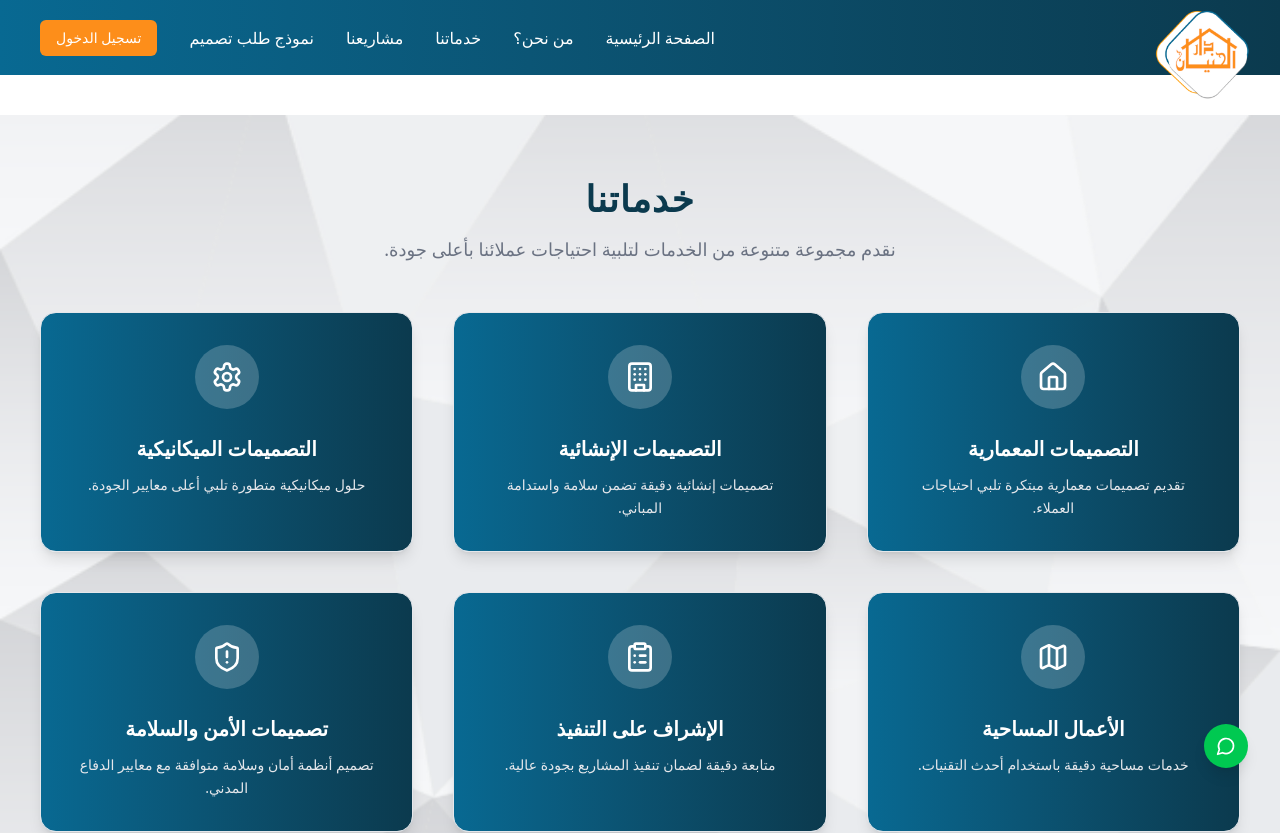
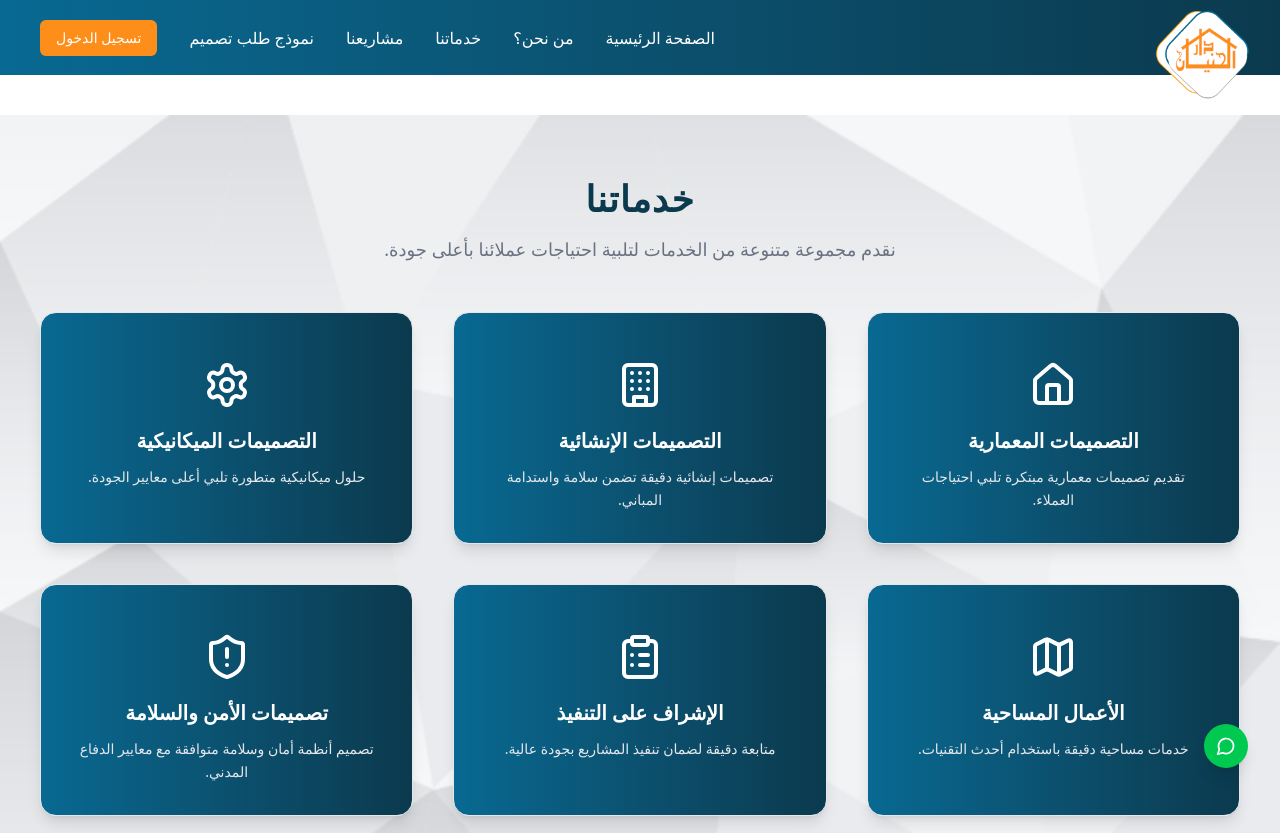
Before and after one commit to mohamed-elsebaey/alhonayan, a Next.js app: page /services in a window 1280 px wide. Shown: the top 833 px of the page. Built offline with nearby package versions, Linux system fonts and the light colour scheme.

Commit message:
change OurServices.tsx UI

```diff
--- a/components/sections/ourServices/OurServices.tsx
+++ b/components/sections/ourServices/OurServices.tsx
@@ -27,8 +27,8 @@ export const OurServices = () => {
         </div>
         <div className="grid grid-cols-1 sm:grid-cols-2 lg:grid-cols-3 gap-10">
           <div className="group header-gradient p-8 rounded-2xl shadow-lg hover:shadow-2xl border border-gray-200 transition-all duration-300 text-center">
-            <div className="w-16 h-16 bg-white/20 rounded-full flex items-center justify-center mx-auto mb-6 group-hover:bg-white/30 transition-colors duration-300">
-              <Home className="w-8 h-8 text-white group-hover:scale-110 transition-transform duration-300" />
+            <div className="w-20 h-20  rounded-full flex items-center justify-center mx-auto mb-0 group-hover:bg-white/30 transition-colors duration-300">
+              <Home className="w-12 h-12 text-white group-hover:scale-110 transition-transform duration-300" />
             </div>
             <p className="text-xl font-semibold text-white group-hover:text-gray-200">
               التصميمات المعمارية
@@ -38,8 +38,8 @@ export const OurServices = () => {
             </p>
           </div>
           <div className="group header-gradient p-8 rounded-2xl shadow-lg hover:shadow-2xl border border-gray-200 transition-all duration-300 text-center">
-            <div className="w-16 h-16 bg-white/20 rounded-full flex items-center justify-center mx-auto mb-6 group-hover:bg-white/30 transition-colors duration-300">
-              <Building className="w-8 h-8 text-white group-hover:scale-110 transition-transform duration-300" />
+            <div className="w-20 h-20 rounded-full flex items-center justify-center mx-auto mb-0 group-hover:bg-white/30 transition-colors duration-300">
+              <Building className="w-12 h-12 text-white group-hover:scale-110 transition-transform duration-300" />
             </div>
             <p className="text-xl font-semibold text-white group-hover:text-gray-200">
               التصميمات الإنشائية
@@ -49,8 +49,8 @@ export const OurServices = () => {
             </p>
           </div>
           <div className="group header-gradient p-8 rounded-2xl shadow-lg hover:shadow-2xl border border-gray-200 transition-all duration-300 text-center">
-            <div className="w-16 h-16 bg-white/20 rounded-full flex items-center justify-center mx-auto mb-6 group-hover:bg-white/30 transition-colors duration-300">
-              <Settings className="w-8 h-8 text-white group-hover:scale-110 transition-transform duration-300" />
+            <div className="w-20 h-20  rounded-full flex items-center justify-center mx-auto mb-0 group-hover:bg-white/30 transition-colors duration-300">
+              <Settings className="w-12 h-12 text-white group-hover:scale-110 transition-transform duration-300" />
             </div>
             <p className="text-xl font-semibold text-white group-hover:text-gray-200">
               التصميمات الميكانيكية
@@ -60,8 +60,8 @@ export const OurServices = () => {
             </p>
           </div>
           <div className="group header-gradient p-8 rounded-2xl shadow-lg hover:shadow-2xl border border-gray-200 transition-all duration-300 text-center">
-            <div className="w-16 h-16 bg-white/20 rounded-full flex items-center justify-center mx-auto mb-6 group-hover:bg-white/30 transition-colors duration-300">
-              <Map className="w-8 h-8 text-white group-hover:scale-110 transition-transform duration-300" />
+            <div className="w-20 h-20  rounded-full flex items-center justify-center mx-auto mb-0 group-hover:bg-white/30 transition-colors duration-300">
+              <Map className="w-12 h-12 text-white group-hover:scale-110 transition-transform duration-300" />
             </div>
             <p className="text-xl font-semibold text-white group-hover:text-gray-200">
               الأعمال المساحية
@@ -71,8 +71,8 @@ export const OurServices = () => {
             </p>
           </div>
           <div className="group header-gradient p-8 rounded-2xl shadow-lg hover:shadow-2xl border border-gray-200 transition-all duration-300 text-center">
-            <div className="w-16 h-16 bg-white/20 rounded-full flex items-center justify-center mx-auto mb-6 group-hover:bg-white/30 transition-colors duration-300">
-              <ClipboardList className="w-8 h-8 text-white group-hover:scale-110 transition-transform duration-300" />
+            <div className="w-20 h-20  rounded-full flex items-center justify-center mx-auto mb-0 group-hover:bg-white/30 transition-colors duration-300">
+              <ClipboardList className="w-12 h-12 text-white group-hover:scale-110 transition-transform duration-300" />
             </div>
             <p className="text-xl font-semibold text-white group-hover:text-gray-200">
               الإشراف على التنفيذ
@@ -82,8 +82,8 @@ export const OurServices = () => {
             </p>
           </div>
           <div className="group header-gradient p-8 rounded-2xl shadow-lg hover:shadow-2xl border border-gray-200 transition-all duration-300 text-center">
-            <div className="w-16 h-16 bg-white/20 rounded-full flex items-center justify-center mx-auto mb-6 group-hover:bg-white/30 transition-colors duration-300">
-              <ShieldAlert className="w-8 h-8 text-white group-hover:scale-110 transition-transform duration-300" />
+            <div className="w-20 h-20  rounded-full flex items-center justify-center mx-auto mb-0 group-hover:bg-white/30 transition-colors duration-300">
+              <ShieldAlert className="w-12 h-12 text-white group-hover:scale-110 transition-transform duration-300" />
             </div>
             <p className="text-xl font-semibold text-white group-hover:text-gray-200">
               تصميمات الأمن والسلامة
```
